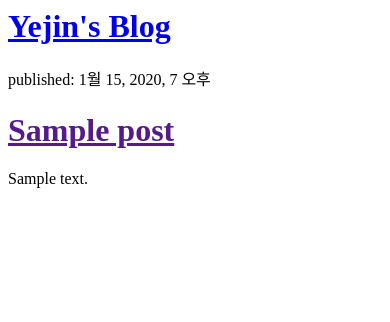
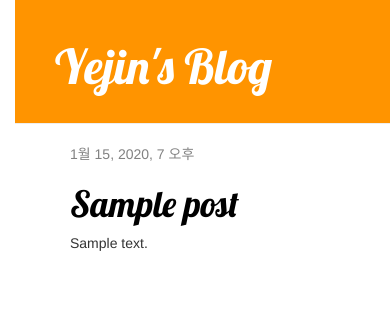
Before and after one commit to nyj001012/my-first-blog, a Django app: template blog/templates/blog/post_list.html in a window 390 px wide. Shown: the top 322 px of the page. Run offline with Django 3.2, Linux system fonts and the light colour scheme; the template is opened without the code that fills it: values that come from a table or form of the project are taken from there, others are empty; tables that the repository leaves empty hold one stand-in row (values such as "Sample post"); some libraries are stand-ins or nearby versions.

Commit message:
Added view and template for detailed blog post as well as CSS for the site.

```diff
--- /dev/null
+++ b/blog/static/css/blog.css
@@ -0,0 +1,41 @@
+h1 a {
+    color: #FCA205;
+    font-family: "Lobster";
+}
+body {
+    padding-left: 15px;
+}
+.page-header {
+    background-color: #FF9400;
+    margin-top: 0;
+    padding: 20px 20px 20px 40px;
+}
+.page-header h1, .page-header h1 a, .page-header h1 a:visited, .page-header h1 a:active {
+    color: #ffffff;
+    font-size: 36pt;
+    text-decoration: none;
+}
+.content {
+    margin-left: 40px;
+}
+h1, h2, h3, h4 {
+    font-family: 'Lobster', cursive;
+}
+.date {
+    color: #828282;
+}
+.save {
+    float: right;
+}
+.top-menu, .top-menu:hover, .top-menu:visited {
+    color: #ffffff;
+    float: right;
+    font-size: 26pt;
+    margin-right: 20px;
+}
+.post {
+    margin-bottom: 70px;
+}
+.post h1 a, .post h1 a:visited {
+    color: #000000;
+}
--- /dev/null
+++ b/blog/templates/blog/base.html
@@ -0,0 +1,23 @@
+{% load static %}
+<html>
+    <head>
+        <title>Yejin's blog</title>
+        <link rel="stylesheet" href="//maxcdn.bootstrapcdn.com/bootstrap/3.2.0/css/bootstrap.min.css">
+        <link rel="stylesheet" href="//maxcdn.bootstrapcdn.com/bootstrap/3.2.0/css/bootstrap-theme.min.css">
+        <link href='//fonts.googleapis.com/css?family=Lobster&subset=latin,latin-ext' rel='stylesheet' type='text/css'>
+        <link rel="stylesheet" href="{% static 'css/blog.css' %}">
+    </head>
+    <body>
+        <div class="page-header">
+            <h1><a href="/">Yejin's Blog</a></h1>
+        </div>
+        <div class="content container">
+            <div class="row">
+                <div class="col-md-8">
+                {% block content %}
+                {% endblock %}
+                </div>
+            </div>
+        </div>
+    </body>
+</html>
--- a/blog/templates/blog/post_list.html
+++ b/blog/templates/blog/post_list.html
@@ -1,17 +1,24 @@
+{% extends 'blog/base.html' %}
+{% load static%}
 <html>
     <head>
         <title>Yejin's blog</title>
+        <link rel="stylesheet" href="//maxcdn.bootstrapcdn.com/bootstrap/3.2.0/css/bootstrap.min.css">
+        <link rel="stylesheet" href="//maxcdn.bootstrapcdn.com/bootstrap/3.2.0/css/bootstrap-theme.min.css">
+        <link rel="stylesheet" href="{% static 'css/blog.css' %}">
+        <link href="//fonts.googleapis.com/css?family=Lobster&subset=latin,latin-ext" rel="stylesheet" type="text/css">
     </head>
     <body>
-        <div>
-            <h1><a href="/">Yejin's Blog</a></h1>
-        </div>
-        {% for post in posts %}
-            <div>
-                <p>published: {{ post.published_date}}</p>
-                <h1><a href="">{{ post.title }}</a></h1>
-                <p>{{ post.text|linebreaksbr }}</p>
-            </div>
-        {% endfor %}
+        {% block content %}
+            {% for post in posts %}
+                <div class="post">
+                    <div class="date">
+                        {{ post.published_date }}
+                    </div>
+                    <h1><a href="{% url 'post_detail' pk=post.pk %}">{{ post.title }}</a></h1>
+                    <p>{{ post.text|linebreaksbr }}</p>
+                </div>
+            {% endfor %}
+        {% endblock %}
     </body>
 </html>
--- a/blog/urls.py
+++ b/blog/urls.py
@@ -3,4 +3,5 @@ from . import views
 
 urlpatterns = [
     path('', views.post_list, name="post_list"),
+    path('post/<int:pk>/', views.post_detail, name='post_detail'),
 ]
--- a/blog/views.py
+++ b/blog/views.py
@@ -1,8 +1,13 @@
 from django.shortcuts import render
 from .models import Post
 from django.utils import timezone
+from django.shortcuts import render, get_object_or_404
 
 # Create your views here.
 def post_list(request):
     posts = Post.objects.filter(published_date__lte=timezone.now()).order_by('published_date')
     return render(request, 'blog/post_list.html', {'posts': posts})
+
+def post_detail(request, pk):
+    post = get_object_or_404(Post, pk=pk)
+    return render(request, 'blog/post_detail.html', {'psot': post})
```
Also changed, not shown: blog/templates/blog/post_detail.html (added, +13 -0 lines).
